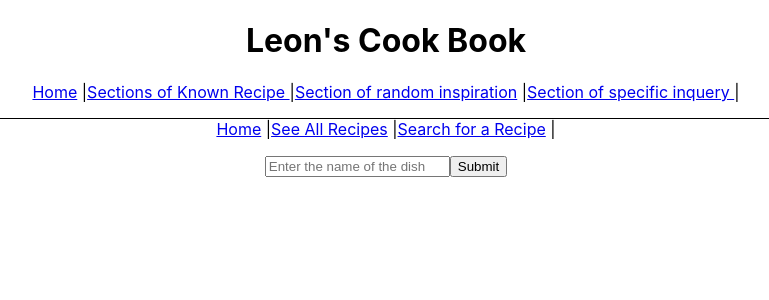
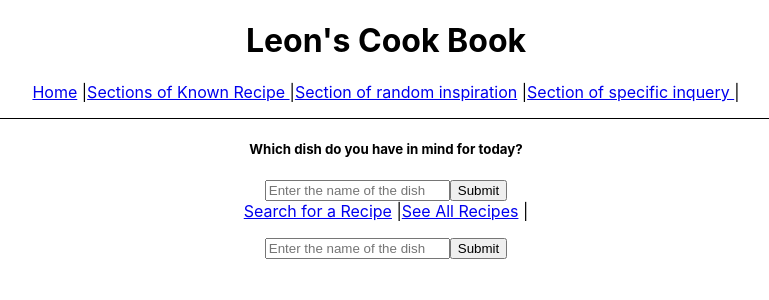
Before and after one commit to Xiaohei2021/react-frontEnd, a React (Create React App) app in the folder react_project/proj_5_front/: page /query/search in a window 1280 px wide. Shown: the top 300 px of the page, without its empty margins (254-1023 px from the left). Built offline with nearby package versions, Linux system fonts and the light colour scheme.

Commit message:
figuring out how to best split fetching action between query container and query input

```diff
--- a/react_project/proj_5_front/src/actions/queryActions/query.js
+++ b/react_project/proj_5_front/src/actions/queryActions/query.js
@@ -18,8 +18,8 @@ export const fetchRecipe = (query, navigate) => {
         })
         .then(r=>{
             if(r.ok){
-                // r.json().then(result => dispatch(getResult(result)) , navigate("/query/list"))
-                r.json().then(result => console.log(result))
+                r.json().then(result => dispatch(getResult(result)) , /*navigate("/query/list")*/)
+                // r.json().then(result => console.log(result))
 
             }else{
                 r.json().then(err => console.error(err))
--- a/react_project/proj_5_front/src/containers/QueryContainer.js
+++ b/react_project/proj_5_front/src/containers/QueryContainer.js
@@ -7,7 +7,9 @@ import { useSelector, useDispatch } from 'react-redux'
 import { Outlet, Link } from 'react-router-dom';
 import { useEffect } from 'react'
 import React from 'react'
+import { useNavigate } from "react-router-dom";
 
+import {useState} from "react";
 
 // class QueryContainer extends Component {
 //  handleQuery=(query)=>{
@@ -46,23 +48,45 @@ import React from 'react'
  function QueryContainer() {
 
   // const dispatch = useDispatch();
-  // const QueryDB = useSelector(state => state.query.queryResult)
+  const queryDB = useSelector(state => state.query.queryResult)
 
   // useEffect( ()=> {
   //   dispatch( fetchRecipe() )}, [])
 
+  const [query, setQuery] = useState("");
+  const dispatch = useDispatch();
+  const navigate = useNavigate();
+
+  const handleSubmit = (e) => {
+    e.preventDefault();
+    // debugger
+    dispatch(fetchRecipe(query))
+    setQuery("")
+
+    console.log(queryDB)
+  }
+
   return (
     <div>
+      <h5>Which dish do you have in mind for today?</h5>
+
+      <form onSubmit={e => handleSubmit(e)}>
+        <input
+          type="text"
+          placeholder="Enter the name of the dish"
+          value = {query}
+          onChange={e => setQuery(e.target.value)}
+        />
+        <input type="submit" />
+      </form>
+
       <nav style={{
             // borderBottom: "solid 1px",
             paddingBottom: "1rem",
           }}>
-            <Link to="home">Home</Link> |{""}
+            <Link to="search">Search for a Recipe</Link> |{""}
             <Link to="list">See All Recipes</Link> |{""}
-            <Link to="search">Search for a Recipe</Link> |{""}
-
-          </nav>
-         {/* { recipeDB.map(r => <li key={r.id} recipe={r}>{r.name}</li>)}  */}
+      </nav>
           <Outlet /*context={ QueryDB }*/ />
 
 
--- a/react_project/proj_5_front/src/containers/SurpriseContainer.js
+++ b/react_project/proj_5_front/src/containers/SurpriseContainer.js
@@ -69,7 +69,6 @@ export default function SurpriseContainer() {
             borderBottom: "solid 1px",
             paddingBottom: "1rem",
           }}>
-            <Link to="/home">Home</Link> |{""}
             <Link to="list">See All Recipes</Link> |{""}
           </nav>
          {/* {/* { recipeDB.map(r => <li key={r.id} recipe={r}>{r.name}</li>)}  */}
```
